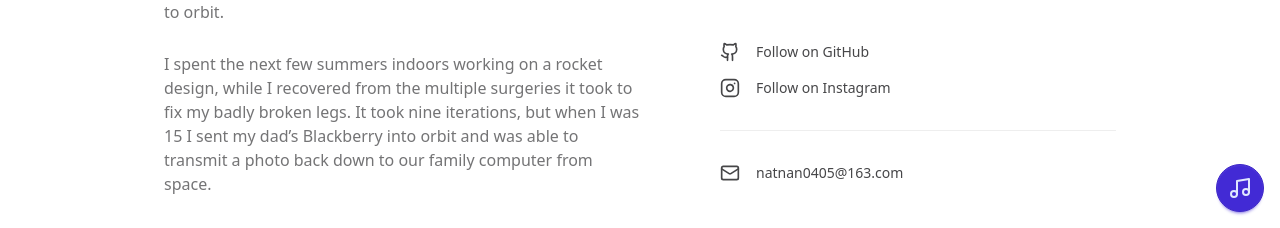
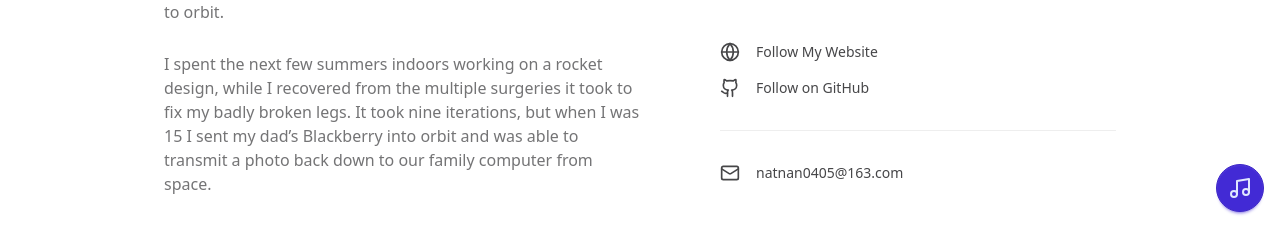
Before and after one commit to natnan-x/home, a Vue app: page /about in a window 1280 px wide. Shown: the part 572-800 px from the top of the page. Built offline with nearby package versions, Linux system fonts and the light colour scheme.

Commit message:
chore: home

```diff
--- a/src/views/AboutView.vue
+++ b/src/views/AboutView.vue
@@ -1,21 +1,10 @@
 <template>
-  <div
-    class="grid grid-cols-1 gap-y-16 lg:grid-cols-2 lg:grid-rows-[auto_1fr] lg:gap-y-12 pt-30"
-  >
+  <div class="grid grid-cols-1 gap-y-16 lg:grid-cols-2 lg:grid-rows-[auto_1fr] lg:gap-y-12 pt-30">
     <div class="lg:pl-20">
       <figure class="hover-gallery max-w-xs px-2.5 lg:max-w-none rotate-3">
-        <img
-          class="aspect-square bg-zinc-100 dark:bg-zinc-800 object-cover rounded-2xl"
-          src="../assets/about3.jpg"
-        />
-        <img
-          class="aspect-square bg-zinc-100 dark:bg-zinc-800 object-cover rounded-2xl"
-          src="../assets/zbout1.jpg"
-        />
-        <img
-          class="aspect-square bg-zinc-100 dark:bg-zinc-800 object-cover rounded-2xl"
-          src="../assets/about2.jpg"
-        />
+        <img class="aspect-square bg-zinc-100 dark:bg-zinc-800 object-cover rounded-2xl" src="../assets/about3.jpg" />
+        <img class="aspect-square bg-zinc-100 dark:bg-zinc-800 object-cover rounded-2xl" src="../assets/zbout1.jpg" />
+        <img class="aspect-square bg-zinc-100 dark:bg-zinc-800 object-cover rounded-2xl" src="../assets/about2.jpg" />
       </figure>
     </div>
     <div class="lg:order-first lg:row-span-2">
@@ -54,29 +43,20 @@
     <div class="lg:pl-20">
       <ul role="list">
         <li class="flex">
-          <a
-            class="group flex text-sm font-medium transition hover:text-teal-500 opacity-80"
-            href="#"
-          >
+          <a href="javascript:;" class="group flex text-sm font-medium transition hover:text-teal-500 opacity-80"
+            @click="$router.push('/')">
+            <Globe size="20" />
+            <span class="ml-4">Follow My Website</span>
+          </a>
+        </li>
+        <li class="flex mt-4 ">
+          <a class="group flex text-sm font-medium transition hover:text-teal-500 opacity-80" href="#">
             <Github size="20" /><span class="ml-4">Follow on GitHub</span>
           </a>
         </li>
-        <li class="mt-4 flex">
-          <a
-            class="group flex text-sm font-medium transition hover:text-teal-500 opacity-80"
-            href="#"
-          >
-            <Instagram size="20" />
-            <span class="ml-4">Follow on Instagram</span>
-          </a>
-        </li>
-        <li
-          class="mt-8 border-t flex pt-8 border-[color:var(--color-base-300)]"
-        >
-          <a
-            class="group flex text-sm font-medium transition hover:text-teal-500 opacity-80"
-            href="#"
-          >
+        <li class="mt-8 border-t flex pt-8 border-[color:var(--color-base-300)]">
+          <a class="group flex text-sm font-medium transition hover:text-teal-500 opacity-80"
+            href="mailto:natnan0405@163.com?subject=Hello&body=这里写邮件内容">
             <Mail size="20" />
             <span class="ml-4">natnan0405@163.com</span>
           </a>
@@ -87,7 +67,8 @@
 </template>
 
 <script setup>
-import { Github, Mail, Instagram } from "lucide-vue-next";
+import { Github, Mail, Globe } from "lucide-vue-next";
+
 </script>
 
 <style></style>
--- a/src/views/HomeView.vue
+++ b/src/views/HomeView.vue
@@ -28,14 +28,14 @@ onMounted(() => {
 </script>
 
 <template>
-  <div class="lg:px-25 max-w-6xl mx-auto flex flex-col justify-between h-screen md:justify-start">
+  <div class="lg:px-25 max-w-6xl mx-auto flex flex-col justify-between h-screen md:justify-center">
     <div class="flex-1 py-12 px-8 text-lg leading-relaxed text-left md:flex-none">
       <h1 class="text-sm font-medium">NatNan</h1>
       <div class="divider divider-start font-bold mt-1">欢迎你的到来</div>
       <div ref="typeTarget" class="mt-14 min-h-100"></div>
     </div>
     <div
-      class="flex justify-between h-14 px-4 bg-black opacity-90 text-white items-center cursor-pointer md:w-30 md:m-8"
+      class="flex justify-between h-14 px-8 bg-black opacity-90 text-white items-center cursor-pointer md:w-30 md:m-8 md:px-4"
       @click="$router.push('/work')">
       <span>ENTER</span>
       <SquareArrowRight />
--- a/src/views/NotFound copy.vue
+++ /dev/null
@@ -1,18 +0,0 @@
-<template>
-  <!-- <div class="flex h-full w-screen items-center justify-center">
-    <div class="card bg-base-300 rounded-box grid h-20 grow place-items-center">content</div>
-    <div class="divider divider-horizontal">OR</div>
-    <div class="card bg-base-300 rounded-box grid h-20 grow place-items-center">content</div>
-  </div> -->
-  <div class="flex w-full flex-row pt-6 h-screen items-center justify-center">
-    <div class="flex mt-[-100px]">
-      <div class="card rounded-box grid h-10 grow place-items-center text-3xl font-bold">404</div>
-      <div class="divider divider-horizontal"></div>
-      <div class="card rounded-box grid h-10 grow place-items-center text-m opacity-70">This page could not be found.
-      </div>
-    </div>
-  </div>
-</template>
-
-<script setup>
-</script>
```
